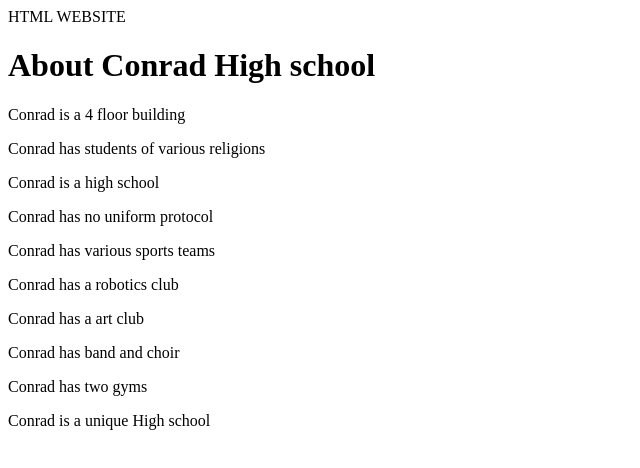
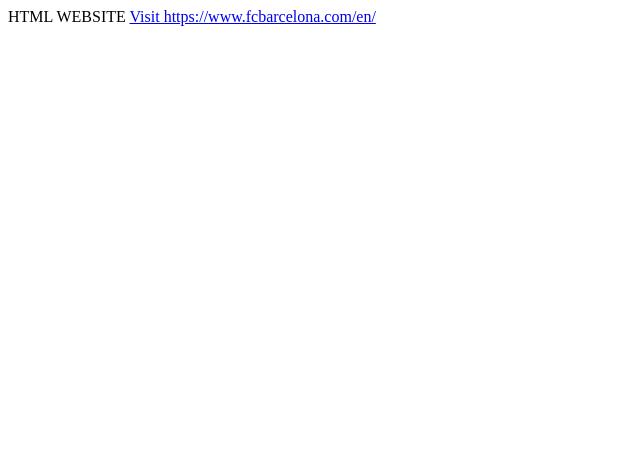
Before and after one commit to josemartinez10/josemartinez10.gethub.io, a plain HTML site: page index.html in a window 1280 px wide. Shown: the whole page, without its empty margins (0-640 px from the left). Drawn offline with Linux system fonts and the light colour scheme.

Commit message:
hyperlink

```diff
--- a/index.html
+++ b/index.html
@@ -4,16 +4,6 @@
 <TOPIC> HTML WEBSITE</TOPIC>
 </head>
 </body>
-<h1> About Conrad High school</h1>
-<p> Conrad is a 4 floor building </p>
-<p> Conrad has students of various religions </p>
-<p> Conrad is a high school </p>
-<p> Conrad has no uniform protocol </p>
-<p> Conrad has various sports teams </p>
-<p> Conrad has a robotics club </p>
-<p> Conrad has a art club </p>
-<p> Conrad has band and choir </p>
-<p> Conrad has two gyms </p>
-<p> Conrad is a unique High school </p>
+<a href="https://www.fcbarcelona.com/en/">Visit https://www.fcbarcelona.com/en/</a>
 </body>
 </html>
```
